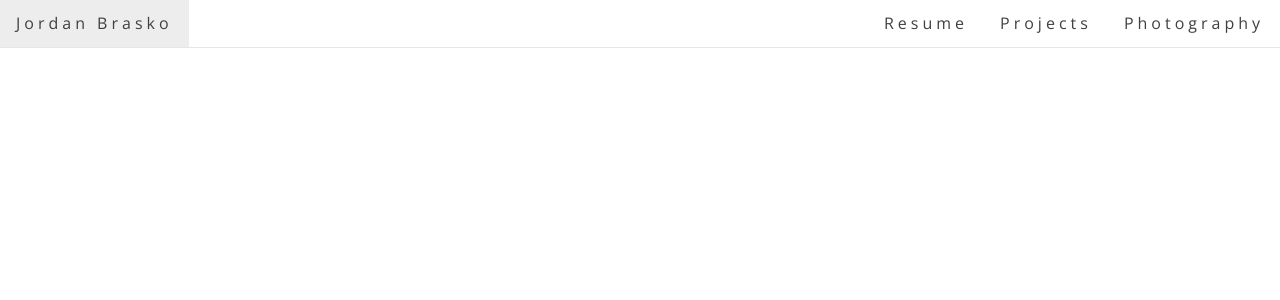
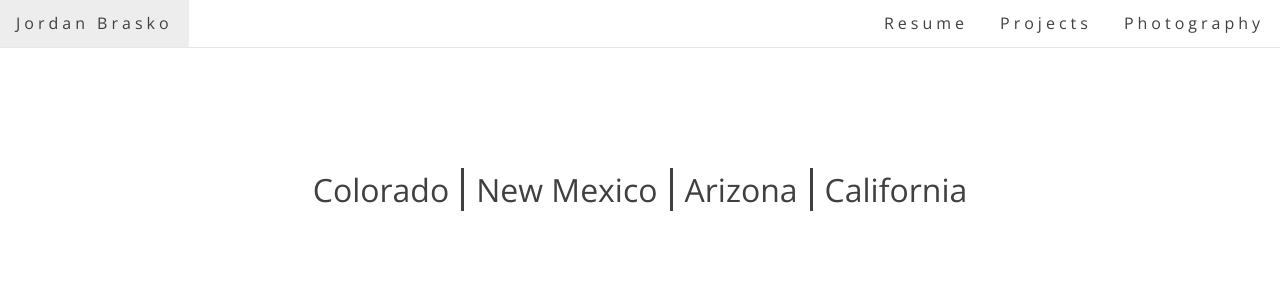
Before and after one commit to jbrasko2/jordan-brasko-portfolio, a React (Create React App) app: page /#/photography/arizona in a window 1280 px wide. Shown: the top 300 px of the page. Built offline with nearby package versions, Linux system fonts and the light colour scheme.

Commit message:
add location nav

```diff
--- a/src/components/LocationPage.js
+++ b/src/components/LocationPage.js
@@ -2,6 +2,7 @@ import React, { useState } from 'react';
 import styled from 'styled-components/macro';
 import { useParams } from 'react-router-dom';
 import { FadeInUp } from 'animate-css-styled-components';
+import { Link } from 'react-router-dom';
 
 const LocationPage = () => {
   const [loaded, setLoaded] = useState(false);
@@ -57,6 +58,20 @@ const LocationPage = () => {
 
   return (
     <Wrapper>
+      <LocationList>
+        <Location>
+          <Link to='/photography/colorado'>Colorado</Link>
+        </Location>
+        <Location>
+          <Link to='/photography/new-mexico'>New Mexico</Link>
+        </Location>
+        <Location>
+          <Link to='/photography/arizona'>Arizona</Link>
+        </Location>
+        <Location>
+          <Link to='/photography/california'>California</Link>
+        </Location>
+      </LocationList>
       {location.images.map((image, index) => (
         <FadeInUp delay={0.25 + index * 0.1 + 's'}>
           <ImageCard
@@ -86,4 +101,35 @@ const ImageCard = styled.img`
   max-height: 700px;
 `;
 
+const LocationList = styled.ol`
+  padding: 0;
+  margin-top: 120px;
+  list-style-type: none;
+`;
+
+const Location = styled.li`
+  display: inline;
+  font-size: 2rem;
+  --spacing: 12px;
+
+  &:not(:first-of-type) {
+    margin-left: var(--spacing);
+
+    &:before {
+      content: '';
+      margin-right: var(--spacing);
+      border-right: 3px solid hsl(0, 0%, 25%);
+    }
+  }
+
+  a {
+    color: hsl(0, 0%, 25%);
+    text-decoration: none;
+
+    &:hover {
+      font-weight: bold;
+    }
+  }
+`;
+
 export default LocationPage;
```
